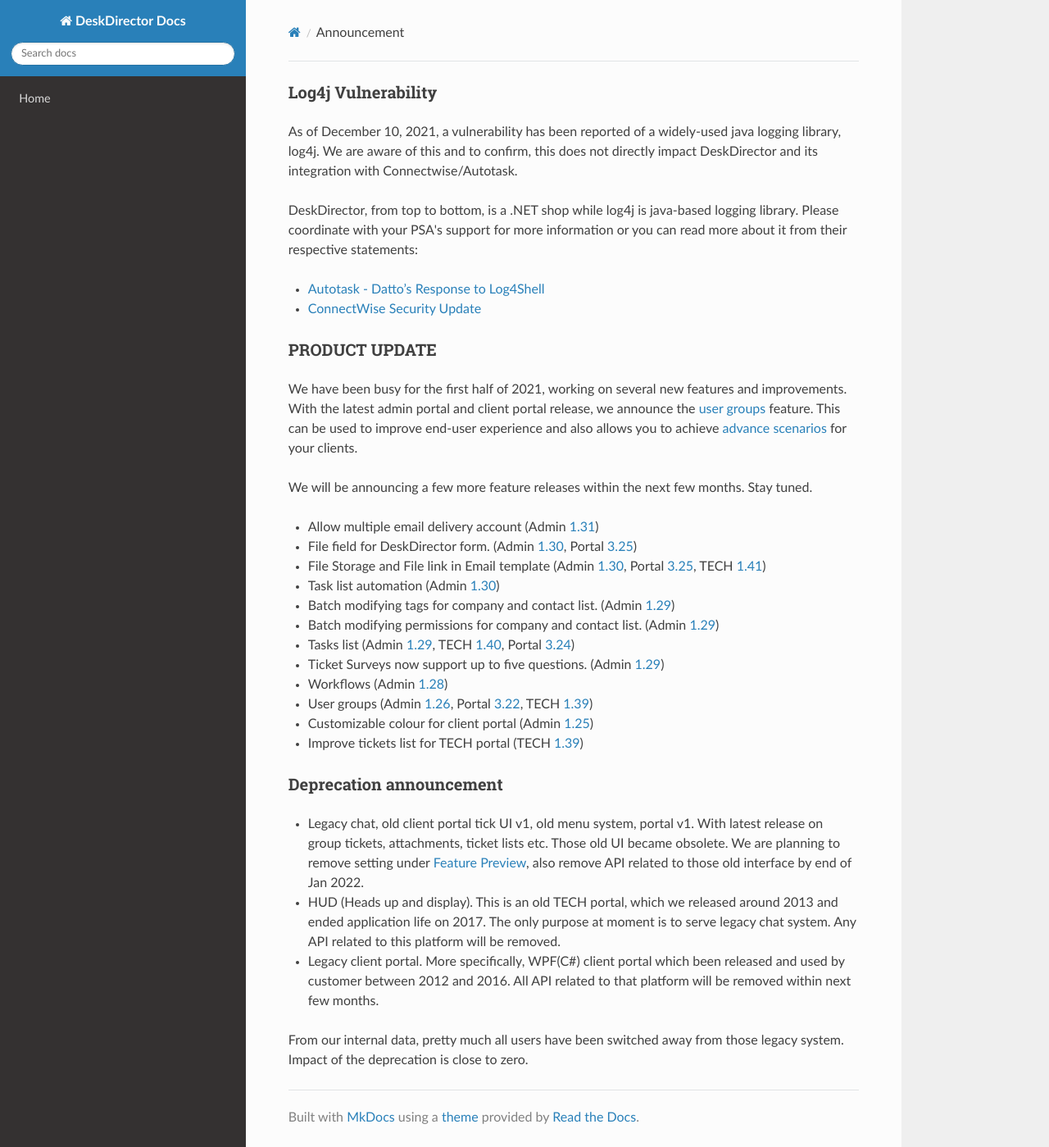
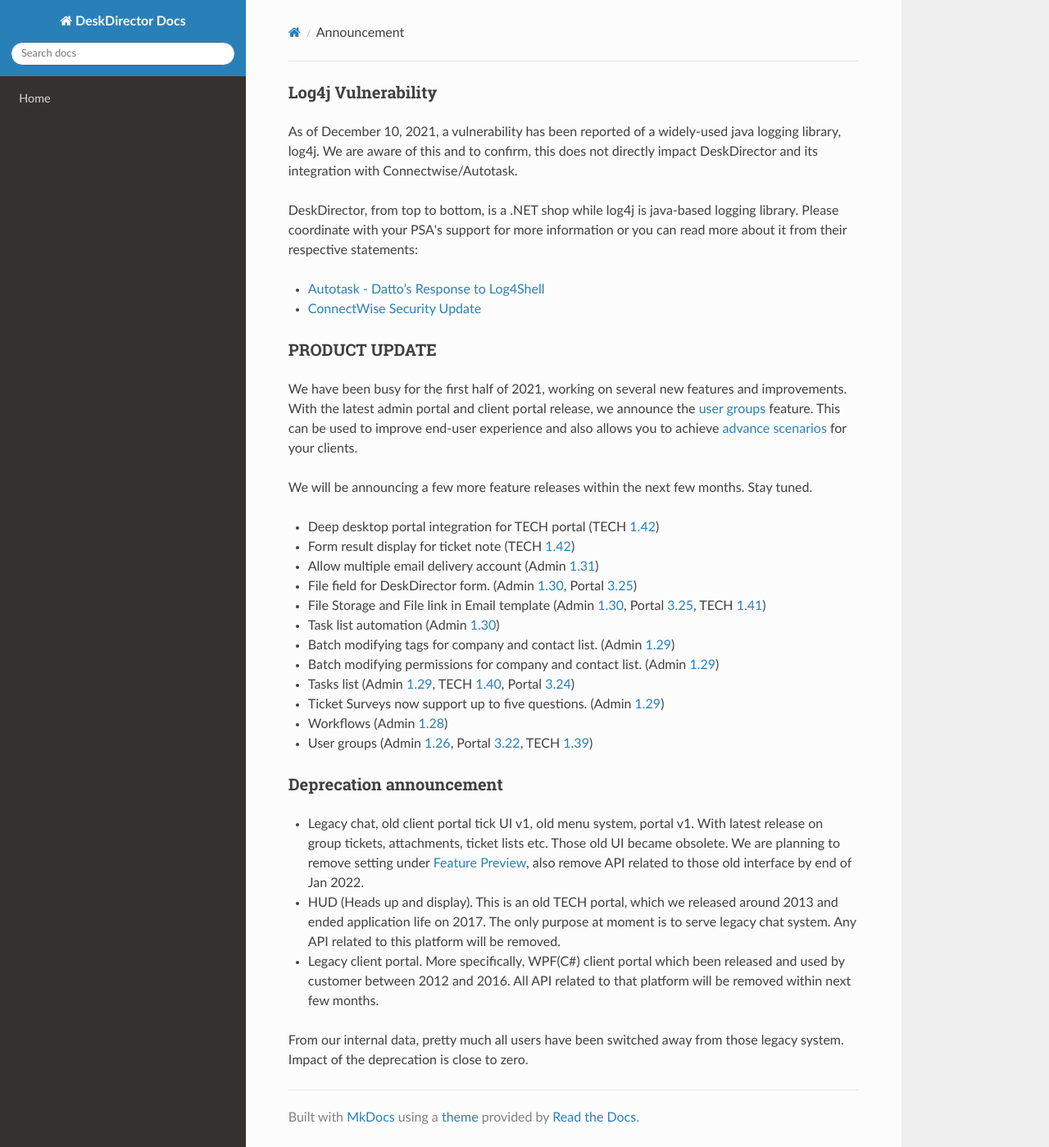
Before and after one commit to DeskDirector/docs, an MkDocs documentation site: the page built from docs/_contents/admin/home/announcement.md, in a window 1280 px wide and 1399 px high. Shown: the whole window at 82% size. Built offline with MkDocs 1.6.1, drawn with Linux system fonts in a browser that asks for light colours; nearby versions of some CDN libraries; old or Windows-style settings are respelled for this version of MkDocs.

Commit message:
Update announcement.md

```diff
--- a/docs/_contents/admin/home/announcement.md
+++ b/docs/_contents/admin/home/announcement.md
@@ -13,6 +13,8 @@ We have been busy for the first half of 2021, working on several new features an
 
 We will be announcing a few more feature releases within the next few months. Stay tuned.
 
+* Deep desktop portal integration for TECH portal (TECH [1.42](/configs/release-notes/tech/v1.42))
+* Form result display for ticket note (TECH [1.42](/configs/release-notes/tech/v1.42))
 * Allow multiple email delivery account (Admin [1.31](/configs/release-notes/admin/v1.31.1))
 * File field for DeskDirector form. (Admin [1.30](/configs/release-notes/admin/v1.30.1), Portal [3.25](/configs/release-notes/portal/v3.25))
 * File Storage and File link in Email template (Admin [1.30](/configs/release-notes/admin/v1.30.1), Portal [3.25](/configs/release-notes/portal/v3.25), TECH [1.41](/configs/release-notes/tech/v1.41))
@@ -23,8 +25,6 @@ We will be announcing a few more feature releases within the next few months. St
 * Ticket Surveys now support up to five questions. (Admin [1.29](/configs/release-notes/admin/v1.29.1))
 * Workflows (Admin [1.28](/configs/release-notes/admin/v1.28.1))
 * User groups (Admin [1.26](/configs/release-notes/admin/v1.26.1), Portal [3.22](/configs/release-notes/portal/v3.22), TECH [1.39](/configs/release-notes/tech/v1.39))
-* Customizable colour for client portal (Admin [1.25](/configs/release-notes/admin/v1.25.1))
-* Improve tickets list for TECH portal (TECH [1.39](/configs/release-notes/tech/v1.39))
 
 ### Deprecation announcement
 
```
